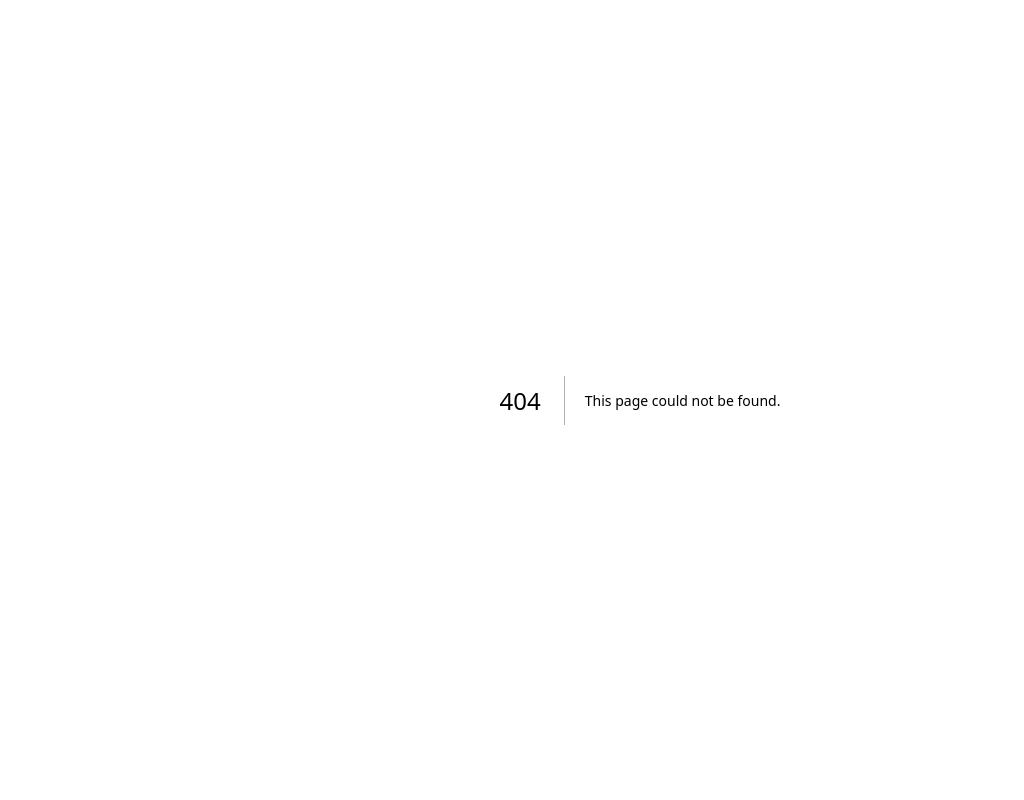
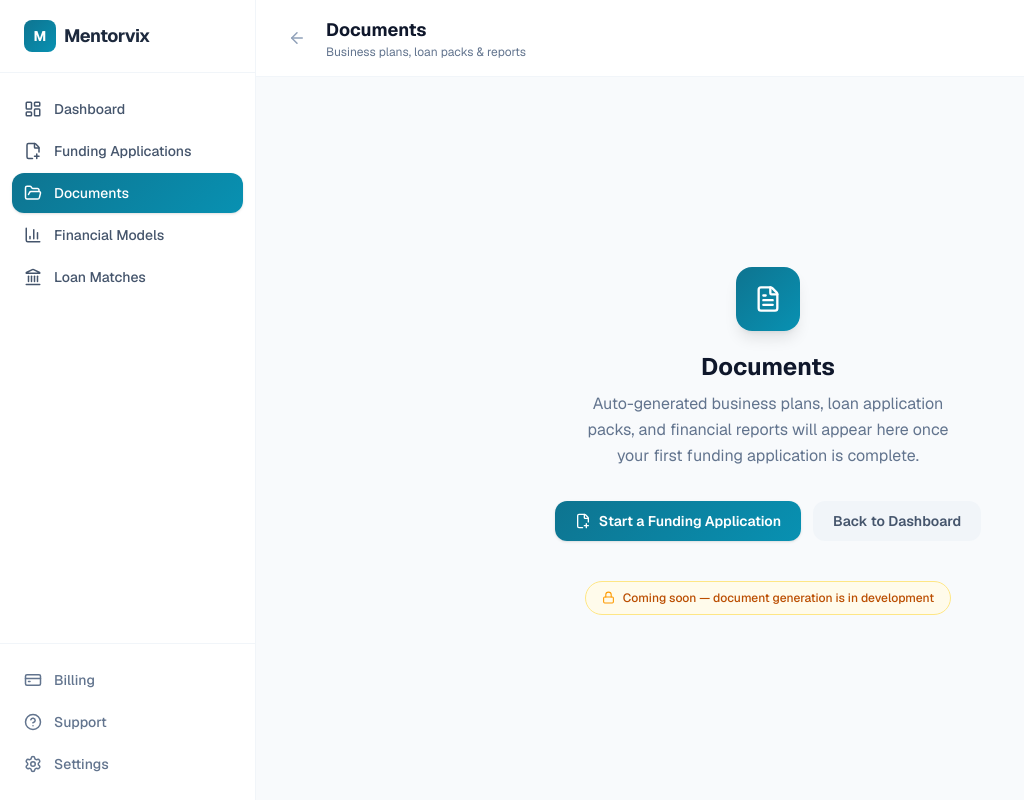
Before and after one commit to kilimoconnect/mentorvix-app, a Next.js app: page /dashboard/documents in a window 1280 px wide. Before the commit this address had no page. Shown: the whole page, without its empty margins (0-1024 px from the left). Built offline with nearby package versions, Linux system fonts and the light colour scheme.

Commit message:
feat: add /dashboard/documents placeholder page
Shows a coming-soon state with sidebar nav, matching the dashboard
design. Resolves 404 from nav and 'View all' activity link.

Co-Authored-By: Claude Sonnet 4.6 <noreply@anthropic.com>

```diff
--- /dev/null
+++ b/src/app/dashboard/documents/page.tsx
@@ -0,0 +1,135 @@
+"use client";
+
+import Link from "next/link";
+import { useRouter } from "next/navigation";
+import {
+  LayoutDashboard, FilePlus2, FolderOpen, BarChart3, Landmark,
+  Settings, CreditCard, HelpCircle, ArrowLeft, FileText, Lock,
+} from "lucide-react";
+
+const NAV_ITEMS = [
+  { icon: LayoutDashboard, label: "Dashboard",            href: "/dashboard"           },
+  { icon: FilePlus2,       label: "Funding Applications", href: "/dashboard/apply"     },
+  { icon: FolderOpen,      label: "Documents",            href: "/dashboard/documents" },
+  { icon: BarChart3,       label: "Financial Models",     href: "/dashboard/models"    },
+  { icon: Landmark,        label: "Loan Matches",         href: "/dashboard/loans"     },
+];
+const NAV_BOTTOM = [
+  { icon: CreditCard, label: "Billing",  href: "/dashboard/billing"  },
+  { icon: HelpCircle, label: "Support",  href: "/dashboard/support"  },
+  { icon: Settings,   label: "Settings", href: "/dashboard/settings" },
+];
+
+export default function DocumentsPage() {
+  const router = useRouter();
+
+  return (
+    <div className="flex h-screen bg-slate-50 overflow-hidden">
+      {/* ── Sidebar ── */}
+      <aside className="hidden md:flex flex-col w-64 bg-white border-r border-slate-100 shrink-0">
+        {/* Logo */}
+        <div className="flex items-center gap-2 px-6 py-5 border-b border-slate-100">
+          <div
+            className="w-8 h-8 rounded-lg flex items-center justify-center text-white font-bold text-sm"
+            style={{ background: "linear-gradient(135deg,#0e7490,#0891b2)" }}
+          >
+            M
+          </div>
+          <span className="font-bold text-slate-800 text-lg tracking-tight">Mentorvix</span>
+        </div>
+
+        {/* Main nav */}
+        <nav className="flex-1 px-3 py-4 space-y-0.5 overflow-y-auto">
+          {NAV_ITEMS.map(({ icon: Icon, label, href }) => {
+            const active = href === "/dashboard/documents";
+            return (
+              <Link
+                key={href}
+                href={href}
+                className={`flex items-center gap-3 px-3 py-2.5 rounded-xl text-sm font-medium transition-all ${
+                  active
+                    ? "text-white shadow-sm"
+                    : "text-slate-600 hover:bg-slate-50 hover:text-slate-900"
+                }`}
+                style={active ? { background: "linear-gradient(135deg,#0e7490,#0891b2)" } : {}}
+              >
+                <Icon size={18} />
+                {label}
+              </Link>
+            );
+          })}
+        </nav>
+
+        {/* Bottom nav */}
+        <div className="px-3 py-4 border-t border-slate-100 space-y-0.5">
+          {NAV_BOTTOM.map(({ icon: Icon, label, href }) => (
+            <Link
+              key={href}
+              href={href}
+              className="flex items-center gap-3 px-3 py-2.5 rounded-xl text-sm font-medium text-slate-500 hover:bg-slate-50 hover:text-slate-900 transition-all"
+            >
+              <Icon size={18} />
+              {label}
+            </Link>
+          ))}
+        </div>
+      </aside>
+
+      {/* ── Main content ── */}
+      <main className="flex-1 overflow-y-auto">
+        {/* Header */}
+        <div className="sticky top-0 z-10 bg-white border-b border-slate-100 px-6 py-4 flex items-center gap-3">
+          <button
+            onClick={() => router.back()}
+            className="p-2 rounded-lg text-slate-400 hover:text-slate-700 hover:bg-slate-100 transition-colors"
+          >
+            <ArrowLeft size={18} />
+          </button>
+          <div>
+            <h1 className="text-lg font-bold text-slate-900">Documents</h1>
+            <p className="text-xs text-slate-500">Business plans, loan packs &amp; reports</p>
+          </div>
+        </div>
+
+        {/* Coming soon state */}
+        <div className="flex flex-col items-center justify-center min-h-[calc(100vh-73px)] px-6 text-center">
+          <div
+            className="w-16 h-16 rounded-2xl flex items-center justify-center mb-5 shadow-lg"
+            style={{ background: "linear-gradient(135deg,#0e7490,#0891b2)" }}
+          >
+            <FileText size={28} className="text-white" />
+          </div>
+
+          <h2 className="text-2xl font-bold text-slate-900 mb-2">Documents</h2>
+          <p className="text-slate-500 max-w-sm mb-8 leading-relaxed">
+            Auto-generated business plans, loan application packs, and financial reports will
+            appear here once your first funding application is complete.
+          </p>
+
+          <div className="flex flex-col sm:flex-row gap-3">
+            <Link
+              href="/dashboard/apply"
+              className="inline-flex items-center gap-2 px-5 py-2.5 rounded-xl text-sm font-semibold text-white shadow-sm transition-opacity hover:opacity-90"
+              style={{ background: "linear-gradient(135deg,#0e7490,#0891b2)" }}
+            >
+              <FilePlus2 size={16} />
+              Start a Funding Application
+            </Link>
+            <Link
+              href="/dashboard"
+              className="inline-flex items-center gap-2 px-5 py-2.5 rounded-xl text-sm font-semibold text-slate-600 bg-slate-100 hover:bg-slate-200 transition-colors"
+            >
+              Back to Dashboard
+            </Link>
+          </div>
+
+          {/* Coming soon badge */}
+          <div className="mt-10 flex items-center gap-2 px-4 py-2 rounded-full bg-amber-50 border border-amber-200">
+            <Lock size={13} className="text-amber-500" />
+            <span className="text-xs font-medium text-amber-700">Coming soon — document generation is in development</span>
+          </div>
+        </div>
+      </main>
+    </div>
+  );
+}
```
